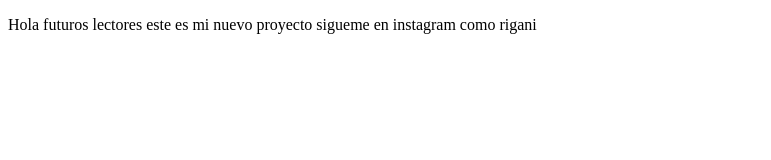
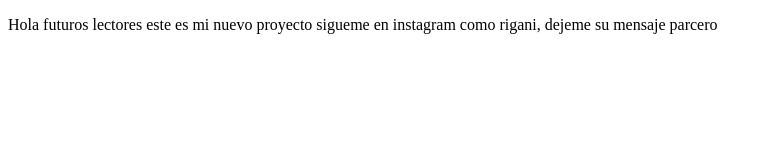
Before and after one commit to RIGANI96/PersonaProjects, a plain HTML site: page index.html in a window 1280 px wide. Shown: the whole page, without its empty margins (0-771 px from the left). Drawn offline with Linux system fonts and the light colour scheme.

Commit message:
Actualizacion de pruebat

```diff
--- a/index.html
+++ b/index.html
@@ -9,7 +9,7 @@
 </head>
 <body>
     <p>
-        Hola futuros lectores este es mi nuevo proyecto sigueme en instagram como rigani
+        Hola futuros lectores este es mi nuevo proyecto sigueme en instagram como rigani, dejeme su mensaje parcero
     </p>
 </body>
 </html>
```
